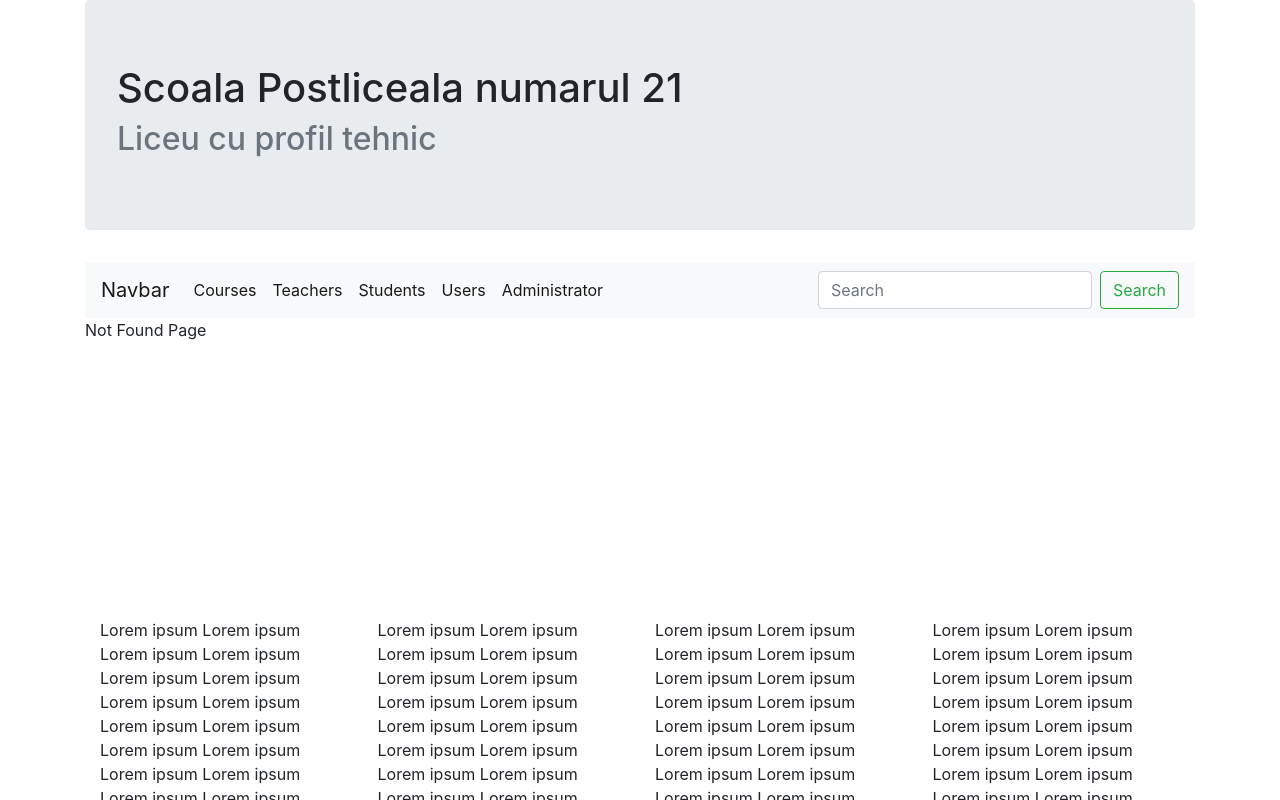
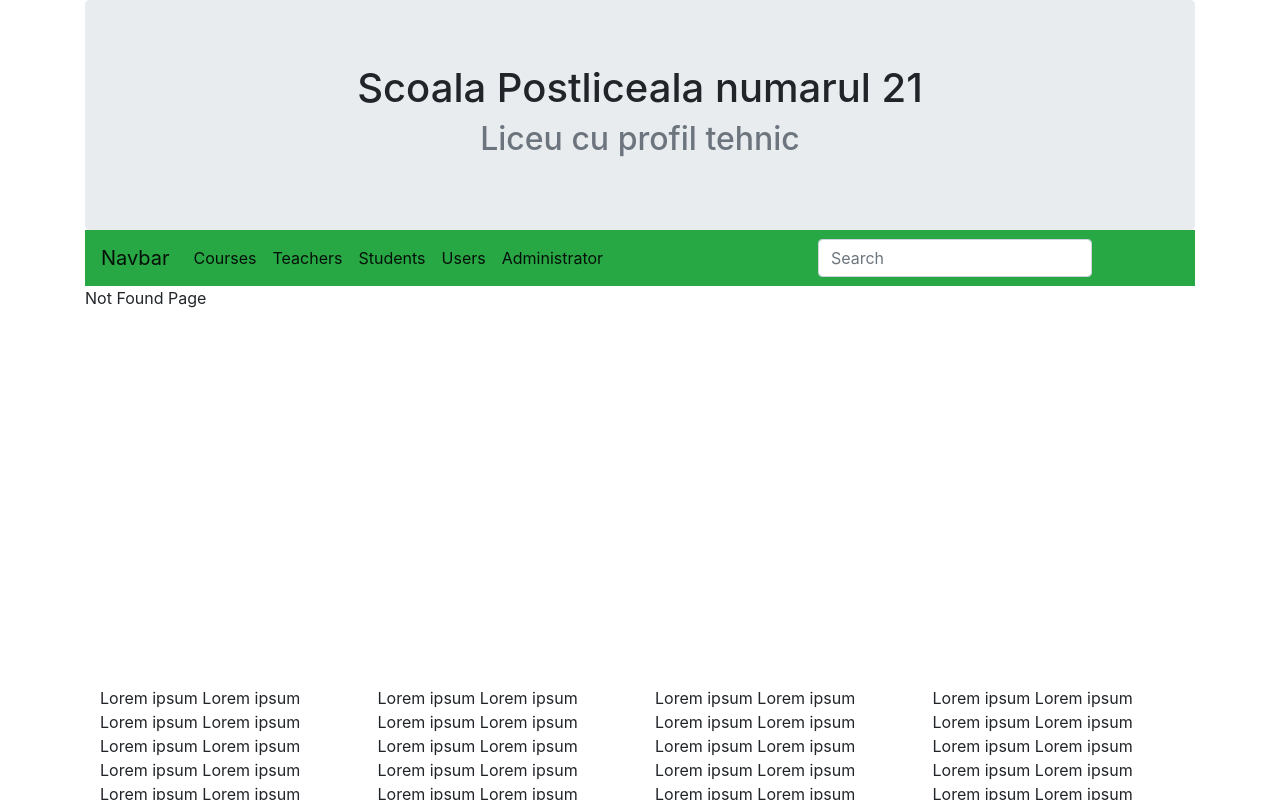
Before and after one commit to vladradin/gradebook-react, a React (Create React App) app: page / in a window 1280 px wide. Shown: the top 800 px of the page. Built offline with nearby package versions, Linux system fonts and the light colour scheme.

Commit message:
Added LoginPage support

```diff
--- /dev/null
+++ b/src/Components/Content/LoginPage.tsx
@@ -0,0 +1,20 @@
+import * as React from 'react';
+
+export interface LoginPageProps {
+}
+
+export interface LoginPageState {
+}
+
+class LoginPage extends React.Component<LoginPageProps, LoginPageState> {
+    state = {}
+    render() {
+        return (
+            <div>
+                Login
+            </div>
+        );
+    }
+}
+
+export default LoginPage;
--- a/src/Components/Content/content.tsx
+++ b/src/Components/Content/content.tsx
@@ -4,6 +4,7 @@ import { Route, Switch } from 'react-router';
 import { CoursesPage, StudentsPage, TeachersPage, NotFoundPage, UsersPage } from '.';
 
 import * as path from '../Content/routesUrl';
+import LoginPage from './LoginPage';
 
 export interface MainContentProps {
 
@@ -20,12 +21,13 @@ class MainContent extends React.Component<MainContentProps, MainContentState> {
     }
     render() {
         return (
-            <div style={{ height: "300px" }}>
+            <div style={{ height: "400px" }}>
                 <Switch>
                     <Route path={path.coursesUrl} component={CoursesPage} />
                     <Route path={path.studentsUrl} component={StudentsPage} />
                     <Route path={path.teachersUrl} component={TeachersPage} />
                     <Route path={path.usersUrl} component={UsersPage} />
+                    <Route path={path.loginUrl} component={LoginPage} />
                     <Route component={NotFoundPage} />
                 </Switch>
             </div>
--- a/src/Components/Content/routesUrl.ts
+++ b/src/Components/Content/routesUrl.ts
@@ -4,4 +4,5 @@ export const coursesUrl = "/courses";
 
 export const administratorUrl = "/administrator"
 
+export const loginUrl = "/login";
 export const usersUrl = "/users";
--- a/src/Components/Header/header.tsx
+++ b/src/Components/Header/header.tsx
@@ -16,9 +16,9 @@ class Header extends React.Component<HeaderProps, HeaderState> {
     }
     render() {
         return (
-            <div className="jumbotron">
-                <h1>Scoala Postliceala numarul 21</h1>
-                <h2 className="text-muted">Liceu cu profil tehnic</h2>
+            <div className="jumbotron mb-0">
+                <h1 className="text-center">Scoala Postliceala numarul 21</h1>
+                <h2 className="text-muted text-center">Liceu cu profil tehnic</h2>
             </div>
         );
     }
--- a/src/Components/Navbar/logged-in-navbar.tsx
+++ b/src/Components/Navbar/logged-in-navbar.tsx
@@ -19,7 +19,7 @@ class LoggedInNavbar extends React.Component<LoggedInNavbarProps, LoggedInNavbar
     }
     render() {
         return (
-            <nav className="navbar navbar-expand-lg navbar-light bg-light">
+            <nav className="navbar navbar-expand-lg navbar-light bg-success">
                 <a className="navbar-brand" href="#">Navbar</a>
                 <div className="collapse navbar-collapse">
                     <ul className="navbar-nav mr-auto">
```
